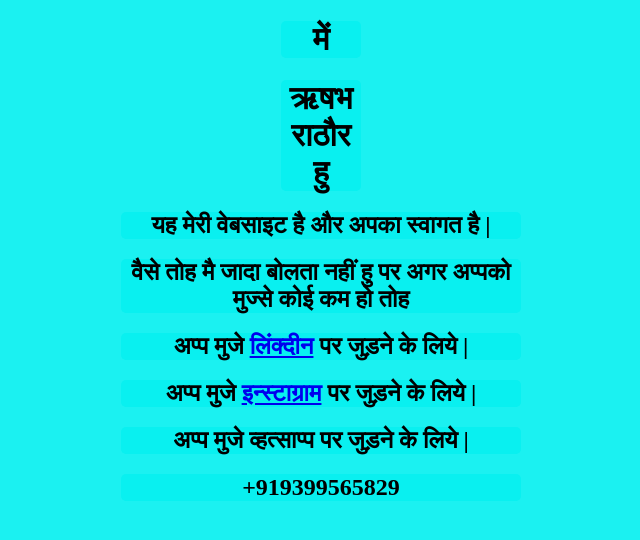
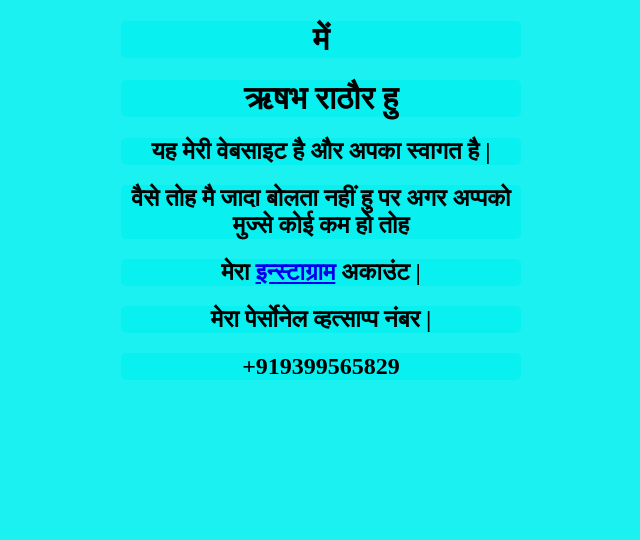
Before and after one commit to harshsen07/harshsen07.github.io, a plain HTML site: page index.html in a window 1280 px wide. Shown: the whole page, without its empty margins (319-959 px from the left). Drawn offline with Linux system fonts and the light colour scheme; a script that the page names is missing; a web font is replaced by a local one.

Commit message:
more readable

```diff
--- a/index.html
+++ b/index.html
@@ -17,11 +17,11 @@
     <center>
     <h1>में</h1>
     <h1>ऋषभ राठौर हु</h1>
+    <t>
     <h2>यह मेरी वेबसाइट है और अपका स्वागत है |</h2>
     <h2>वैसे तोह मै जादा बोलता नहीं हु पर अगर अप्पको मुज्से कोई कम हो तोह</h2>
-    <h2>अप्प मुजे <a href="https://www.linkedin.com/in/rishabh-rathod-36639b1b3/">लिंक्दीन</a> पर जुड़ने के लिये | </h2>
-    <h2>अप्प मुजे <a href="https://www.instagram.com/rishabh24_/">इन्स्टाग्राम</a> पर जुड़ने के लिये | </h2>
-    <h2>अप्प मुजे व्हत्साप्प पर जुड़ने के लिये | </h2>
+    <h2>मेरा <a href="https://www.instagram.com/rishabh24_/">इन्स्टाग्राम</a> अकाउंट | </h2>
+    <h2>मेरा पेर्सोनेल व्हत्साप्प नंबर | </h2>
     <h2>+919399565829</h2>
     </center>
   </body>
--- a/style.css
+++ b/style.css
@@ -18,7 +18,7 @@ html {
   /* Typography */
 
   h1 {
-    width: 10%;
+    width: 50%;
     border-radius: 5px;
     background-color: rgb(9, 240, 240);
     font-family: 'Yatra One';
```
